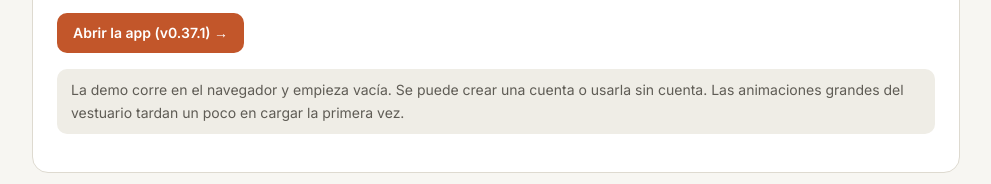
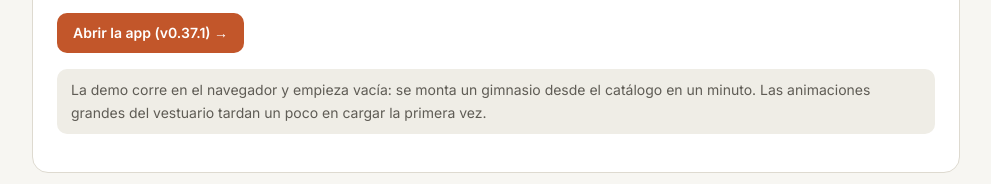
Before and after one commit to carlosparmar2006-collab/portfolio, a plain HTML site: page index.html in a window 1280 px wide. Shown: the part 4061-4245 px from the top of the page, without its empty margins (144-1135 px from the left). Drawn offline with Linux system fonts and the light colour scheme.

Commit message:
Portfolio: nota de la demo GYM sin afirmar lo de las cuentas (no verificado)
Co-Authored-By: Claude Opus 5.5 <noreply@anthropic.com>

```diff
--- a/index.html
+++ b/index.html
@@ -180,7 +180,7 @@ footer a{color:var(--text)}
     </div>
     <p class="note"><b>Por qué está en pausa:</b> la última versión es del 7 de septiembre; al empezar el curso, la prioridad pasó al proyecto de la carrera. Quedaba unir el rediseño del vestuario (en una rama aparte) con la versión principal y acabar la publicación en Google Play.</p>
     <p style="margin-top:16px"><a class="btn" href="demo-gym/" target="_blank" rel="noopener">Abrir la app (v0.37.1) →</a></p>
-    <p class="note">La demo corre en el navegador y empieza vacía. Se puede crear una cuenta o usarla sin cuenta. Las animaciones grandes del vestuario tardan un poco en cargar la primera vez.</p>
+    <p class="note">La demo corre en el navegador y empieza vacía: se monta un gimnasio desde el catálogo en un minuto. Las animaciones grandes del vestuario tardan un poco en cargar la primera vez.</p>
   </article>
 
   <article class="proj">
```
